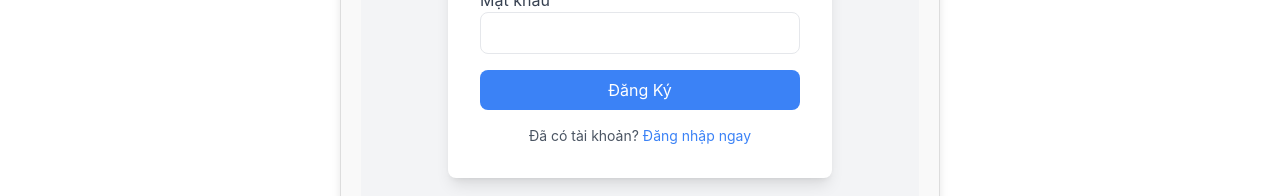
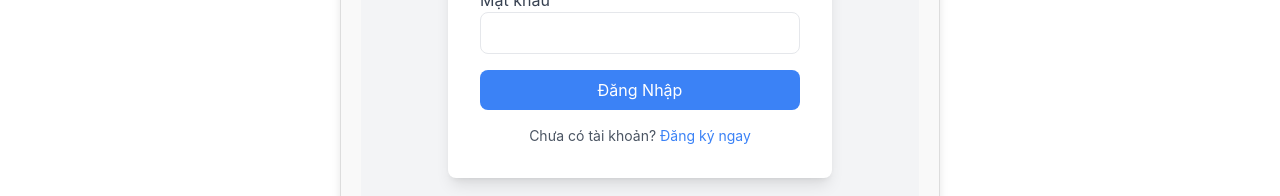
Before and after one commit to HUUQUY1004/asset-management, a React (Create React App) app in the folder asset-ui/: page /login in a window 1280 px wide. Shown: the part 563-759 px from the top of the page. Built offline with nearby package versions, Linux system fonts and the light colour scheme.

Commit message:
fix some spelling error

```diff
--- a/asset-ui/src/component/layout/Layout.jsx
+++ b/asset-ui/src/component/layout/Layout.jsx
@@ -1,6 +1,6 @@
 import React from 'react';
 import Header from '../header/header';
-import Footer from '../footer/Footer';
+import Footer from '../footer/footer';
 
 const Layout = ({ children }) => {
   // Mock user object for the header
--- a/asset-ui/src/pages/login/login.jsx
+++ b/asset-ui/src/pages/login/login.jsx
@@ -71,13 +71,13 @@ const Login = () => {
                         type="submit"
                         className="w-full bg-blue-500 text-white py-2 rounded-lg hover:bg-blue-600 transition duration-200"
                     >
-                        Đăng Ký
+                        Đăng Nhập
                     </button>
                 </form>
                 <p className="text-gray-600 text-sm mt-4 text-center">
-                    Đã có tài khoản?{" "}
+                    Chưa có tài khoản?{" "}
                     <Link href="/login" className="text-blue-500 hover:underline">
-                        Đăng nhập ngay
+                        Đăng ký ngay
                     </Link>
                 </p>
             </div>
```
